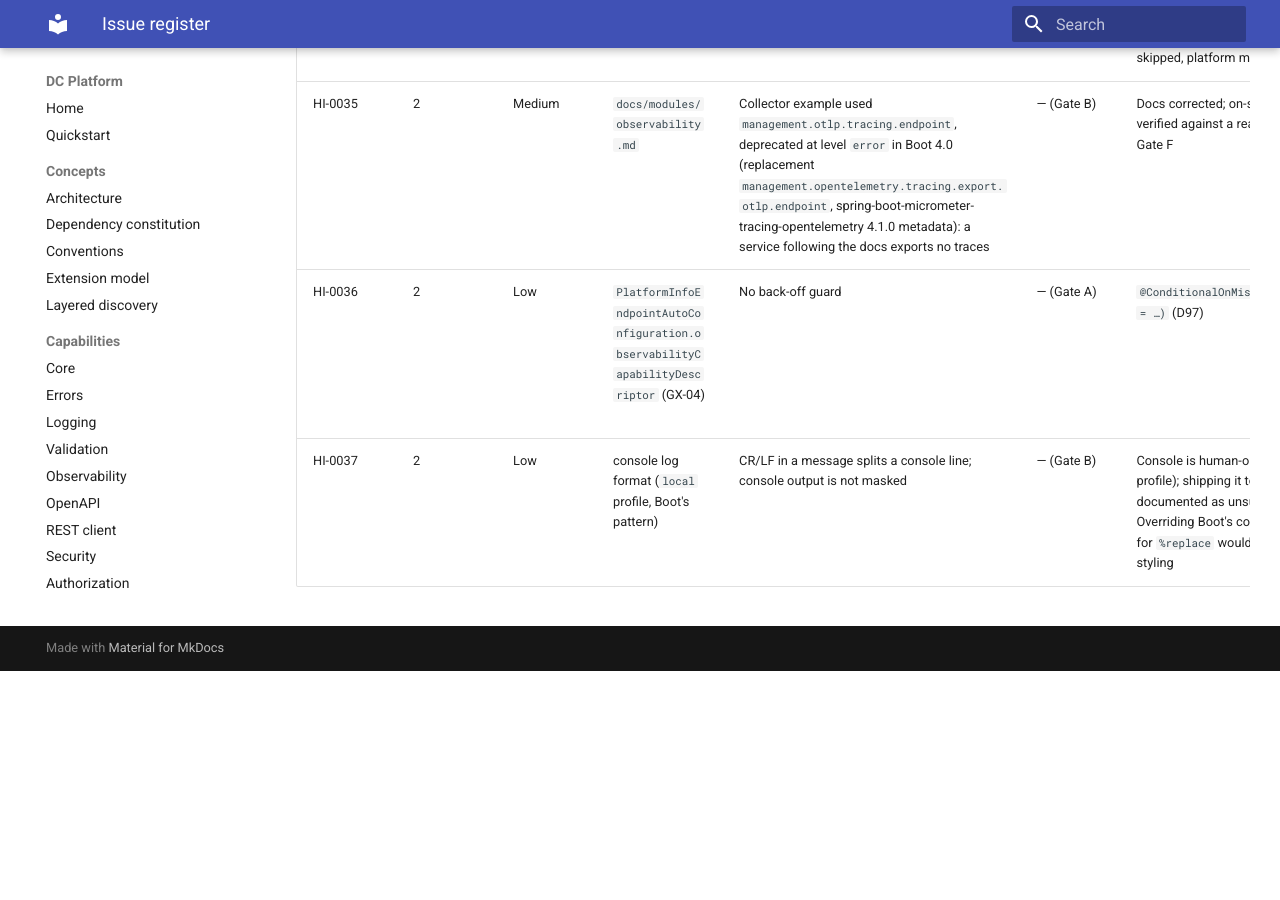
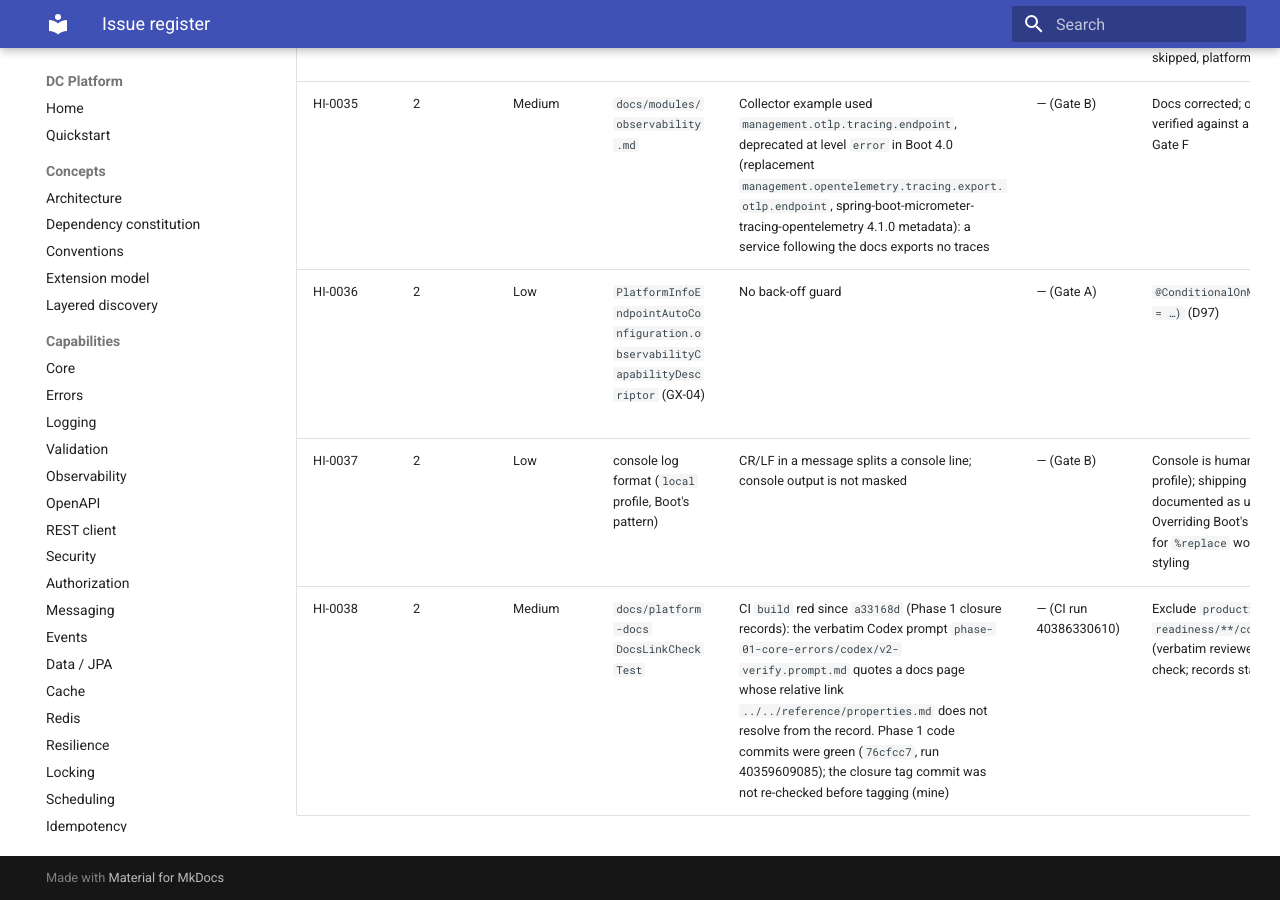
Before and after one commit to muhammadallee/dc-platform, an MkDocs documentation site: the page built from docs/production-readiness/issue-register.md, in a window 1280 px wide and 900 px high, scrolled down 4792 px. Built offline with MkDocs 1.6.1 and Material for MkDocs 9.7.7, drawn with Linux system fonts in a browser that asks for light colours; before the commit the page ends 5463 px from its top, so only the background shows below that.

Commit message:
test(docs): skip verbatim review records in the link check [hardening phase-02 gate B]
CI has been red since a33168d: the Phase 1 Codex prompt record quotes a
docs page whose relative link resolves from the quoted page, not from
the record. Review records under production-readiness/**/codex/ are
verbatim reviewer I/O and stay unedited; the link check skips them.
HI-0038.

Co-Authored-By: Claude Opus 5.5 <noreply@anthropic.com>

```diff
--- a/docs/production-readiness/issue-register.md
+++ b/docs/production-readiness/issue-register.md
@@ -43,4 +43,5 @@ a phase confirms them.
 | HI-0034 | 2 | Medium | `logging-api` `LogSanitizer` (STABLE) | Javadoc promises beans are applied to MDC and structured-argument values; no code applied them | — (Gate A) | `LogSanitizerRegistry` hands the beans to the encoder after singleton instantiation; a throwing sanitizer is skipped, platform masks still run | `RedactedJsonLogOutputTest.appliesLogSanitizerBeansToMdcAndArguments` | FIXED | — | (this commit) | as listed |
 | HI-0035 | 2 | Medium | `docs/modules/observability.md` | Collector example used `management.otlp.tracing.endpoint`, deprecated at level `error` in Boot 4.0 (replacement `management.opentelemetry.tracing.export.otlp.endpoint`, spring-boot-micrometer-tracing-opentelemetry 4.1.0 metadata): a service following the docs exports no traces | — (Gate B) | Docs corrected; on-switch path verified against a real collector at Gate F | metadata lookup | FIXED (docs) | — | (this commit) | Gate F AC11 |
 | HI-0036 | 2 | Low | `PlatformInfoEndpointAutoConfiguration.observabilityCapabilityDescriptor` (GX-04) | No back-off guard | — (Gate A) | `@ConditionalOnMissingBean(name = …)` (D97) | `PlatformInfoEndpointAutoConfigurationTest` | FIXED | — | (this commit) | `descriptorBacksOffWhenUserDescriptorPresentUnderItsName` |
-| HI-0037 | 2 | Low | console log format (`local` profile, Boot's pattern) | CR/LF in a message splits a console line; console output is not masked | — (Gate B) | Console is human-only (local profile); shipping it to aggregation is documented as unsupported. Overriding Boot's console pattern for `%replace` would fork Boot's styling | `docs/modules/logging.md` Local dev notes | OPEN — scope amendment A1 (phase 2) proposed | Owner decision | — | — |
+| HI-0037 | 2 | Low | console log format (`local` profile, Boot's pattern) | CR/LF in a message splits a console line; console output is not masked | — (Gate B) | Console is human-only (local profile); shipping it to aggregation is documented as unsupported. Overriding Boot's console pattern for `%replace` would fork Boot's styling | `docs/modules/logging.md` Local dev notes | CLOSED — A1 ACCEPTED by owner 2026-10-26 (D107) | — | — | — |
+| HI-0038 | 2 | Medium | `docs/platform-docs` `DocsLinkCheckTest` | CI `build` red since `a33168d` (Phase 1 closure records): the verbatim Codex prompt `phase-01-core-errors/codex/v2-verify.prompt.md` quotes a docs page whose relative link `../../reference/properties.md` does not resolve from the record. Phase 1 code commits were green (`76cfcc7`, run 40359609085); the closure tag commit was not re-checked before tagging (mine) | — (CI run 40386330610) | Exclude `production-readiness/**/codex/*.md` (verbatim reviewer I/O) from the link check; records stay verbatim | local `DocsLinkCheckTest` green; CI on the fix commit | FIXED | Lesson: confirm CI on the closure commit before tagging | (this commit) | `noBrokenRelativeMarkdownLinks` |
```
Also changed, not shown: 1 other file.
